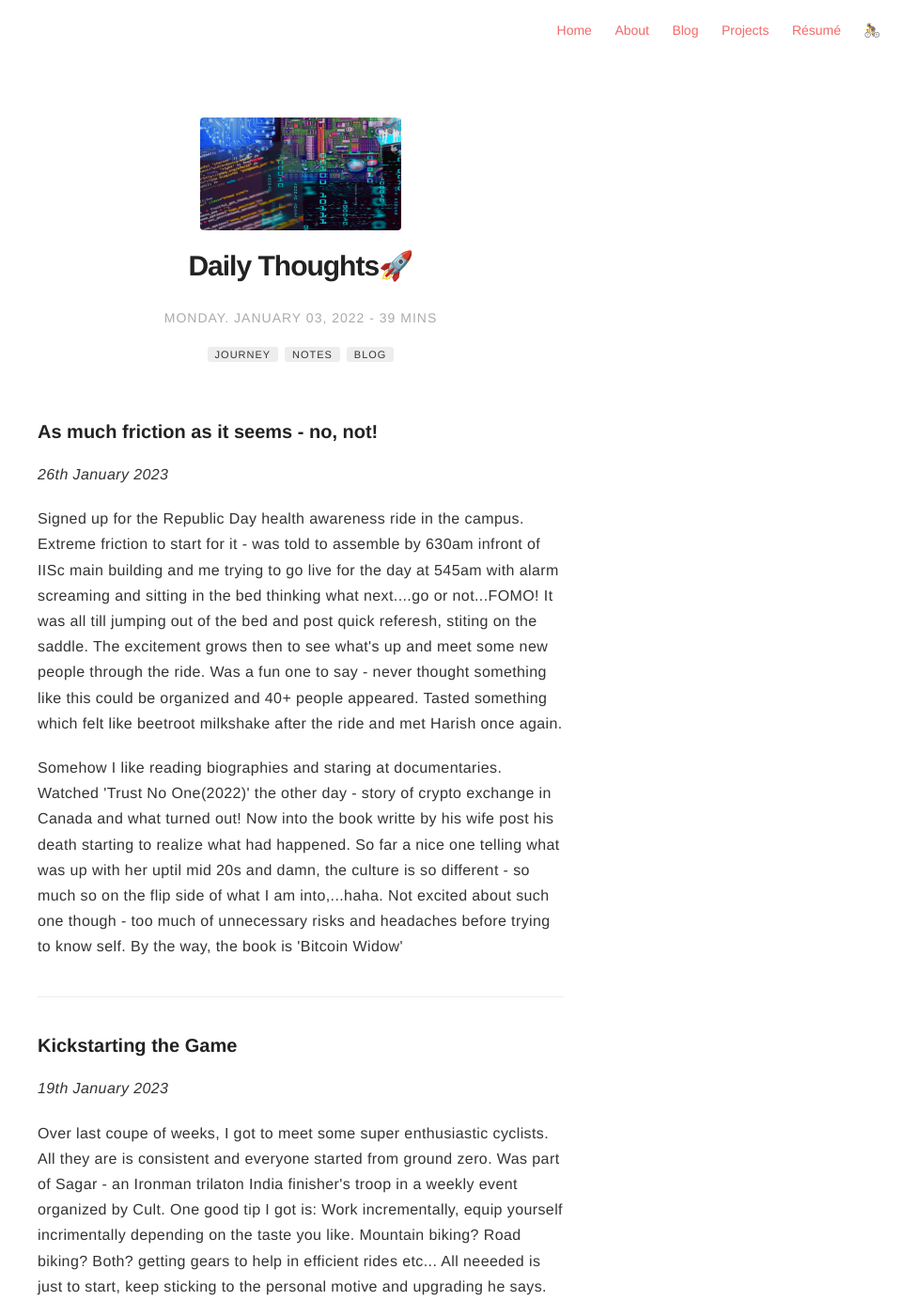
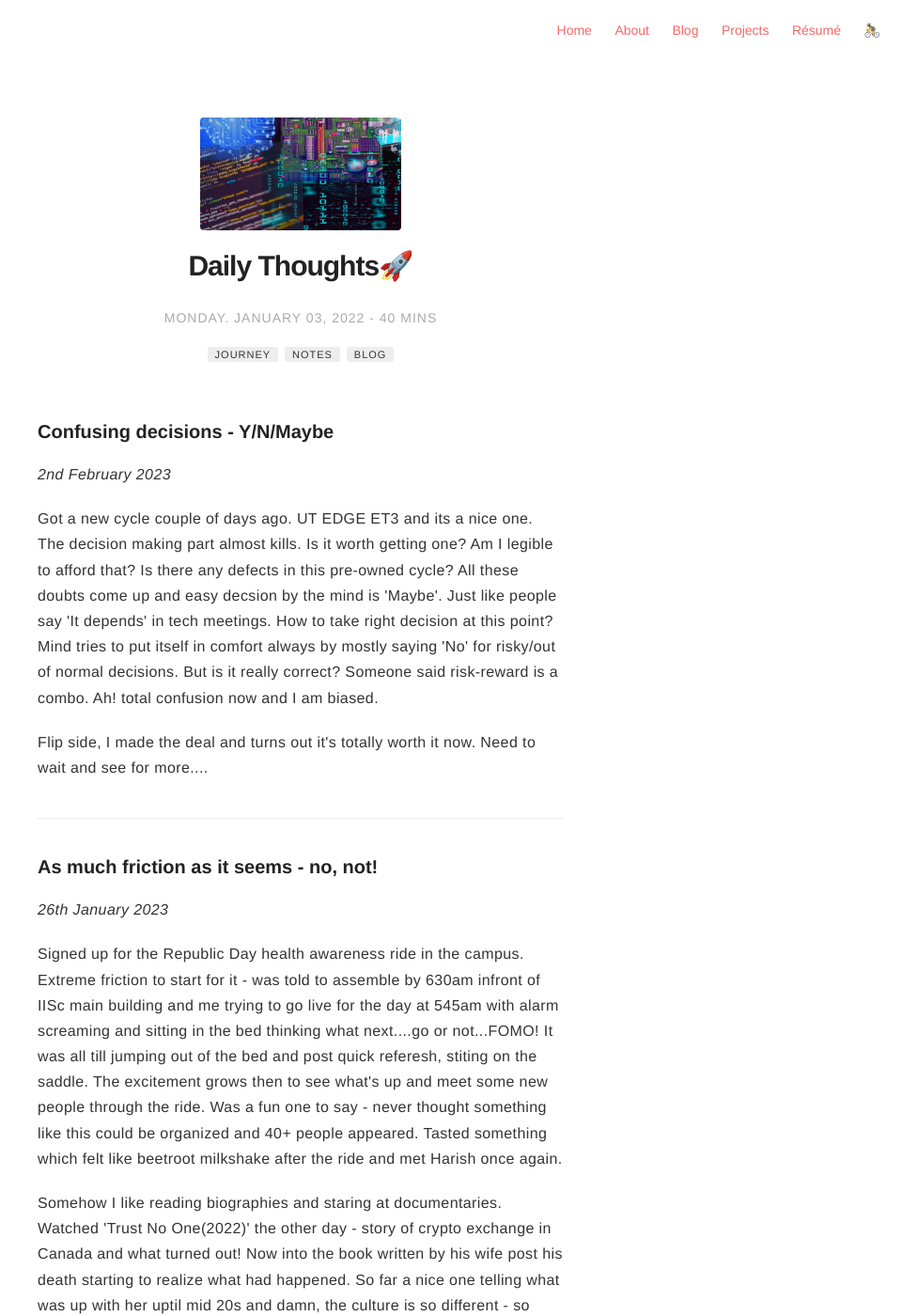
Before and after one commit to ngu25/ngu25.github.io, a Jekyll site: the page built from _posts/2022-01-03-my-daily-journey-blog3.markdown, in a window 1280 px wide and 1400 px high. Shown: the whole window at 94% size, without its empty margins (320-1280 px from the left). Built offline with Jekyll 4.4.1, drawn with Linux system fonts in a browser that asks for light colours; comment, search, counter and statistics services are not loaded; some of the changed text lies outside the part shown.

Commit message:
Update 2022-01-03-my-daily-journey-blog3.markdown

```diff
--- a/_posts/2022-01-03-my-daily-journey-blog3.markdown
+++ b/_posts/2022-01-03-my-daily-journey-blog3.markdown
@@ -13,14 +13,23 @@ author: navadeepganeshu
 description: Simply to self document and learn from experience. Closed space until you're really curious :)
 ---
 
+### Confusing decisions - Y/N/Maybe
+<p><i>2nd February 2023</i></p>
+
+<p>Got a new cycle couple of days ago. UT EDGE ET3 and its a nice one. The decision making part almost kills. Is it worth getting one? Am I legible to afford that? Is there any defects in this pre-owned cycle? All these doubts come up and easy decsion by the mind is 'Maybe'. Just like people say 'It depends' in tech meetings. How to take right decision at this point? Mind tries to put itself in comfort always by mostly saying 'No' for risky/out of normal decisions. But is it really correct? Someone said risk-reward is a combo. Ah! total confusion now and I am biased.</p>
+<p>Flip side, I made the deal and turns out it's totally worth it now. Need to wait and see for more....</p>
+
+-----
+
 ### As much friction as it seems - no, not!
 <p><i>26th January 2023</i></p>
 
 <p>Signed up for the Republic Day health awareness ride in the campus. Extreme friction to start for it - was told to assemble by 630am infront of IISc main building and me trying to go live for the day at 545am with alarm screaming and sitting in the bed thinking what next....go or not...FOMO! It was all till jumping out of the bed and post quick referesh, stiting on the saddle. The excitement grows then to see what's up and meet some new people through the ride. Was a fun one to say - never thought something like this could be  organized and 40+ people appeared. Tasted something which felt like beetroot milkshake after the ride and met Harish once again. </p>
 
-<p>Somehow I like reading biographies and staring at documentaries. Watched 'Trust No One(2022)' the other day - story of crypto exchange in Canada and what turned out! Now into the book writte by his wife post his death starting to realize what had happened. So far a nice one telling what was up with her uptil mid 20s and damn, the culture is so different - so much so on the flip side of what I am into,...haha. Not excited about such one though - too much of unnecessary risks and headaches before trying to know self. By the way, the book is 'Bitcoin Widow'</p>
+<p>Somehow I like reading biographies and staring at documentaries. Watched 'Trust No One(2022)' the other day - story of crypto exchange in Canada and what turned out! Now into the book written by his wife post his death starting to realize what had happened. So far a nice one telling what was up with her uptil mid 20s and damn, the culture is so different - so much so on the flip side of what I am into,...haha. Not excited about such one though - too much of unnecessary risks and headaches before trying to know self. By the way, the book is 'Bitcoin Widow'</p>
 
 -----
+
 ### Kickstarting the Game
 <p><i>19th January 2023</i></p>
 
```
